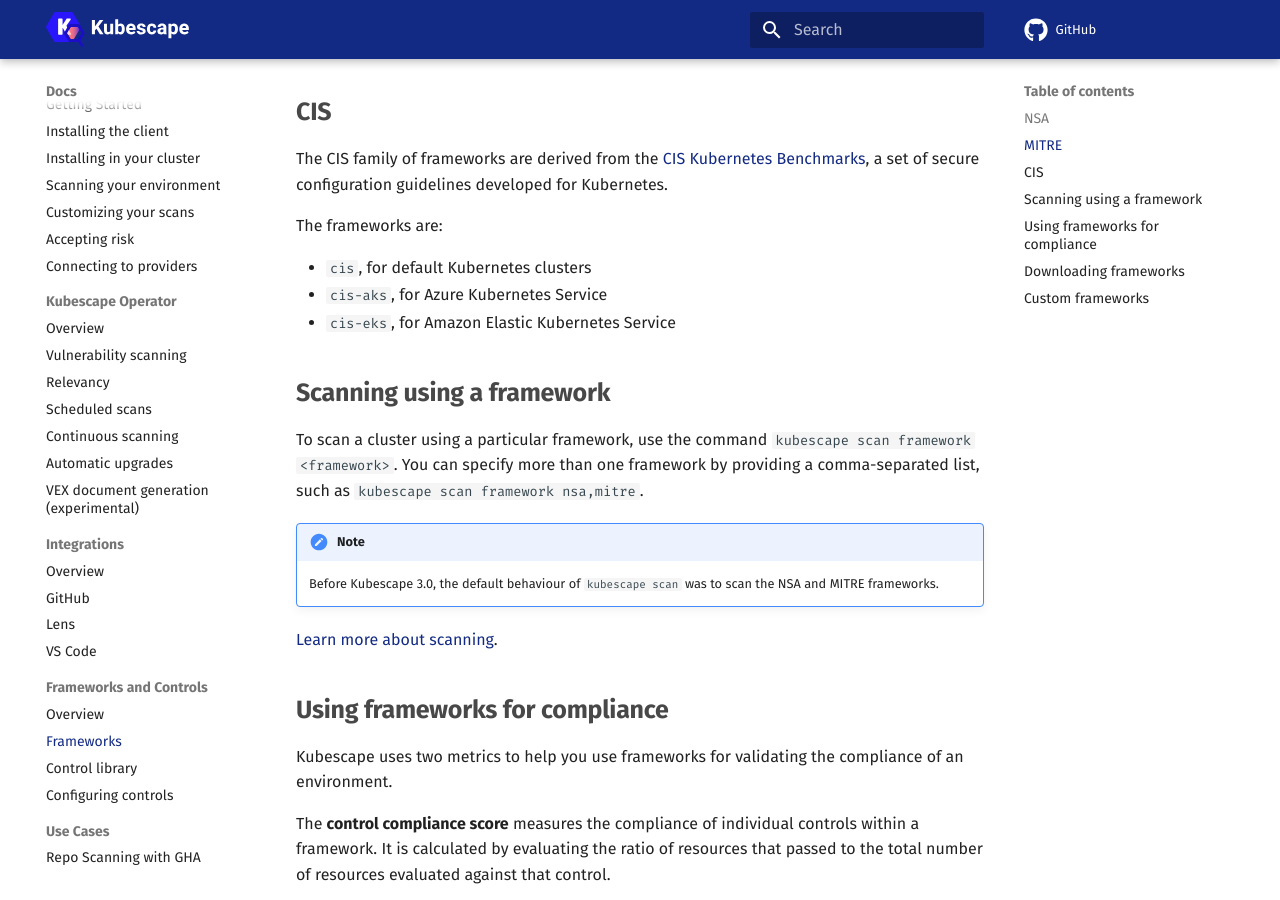
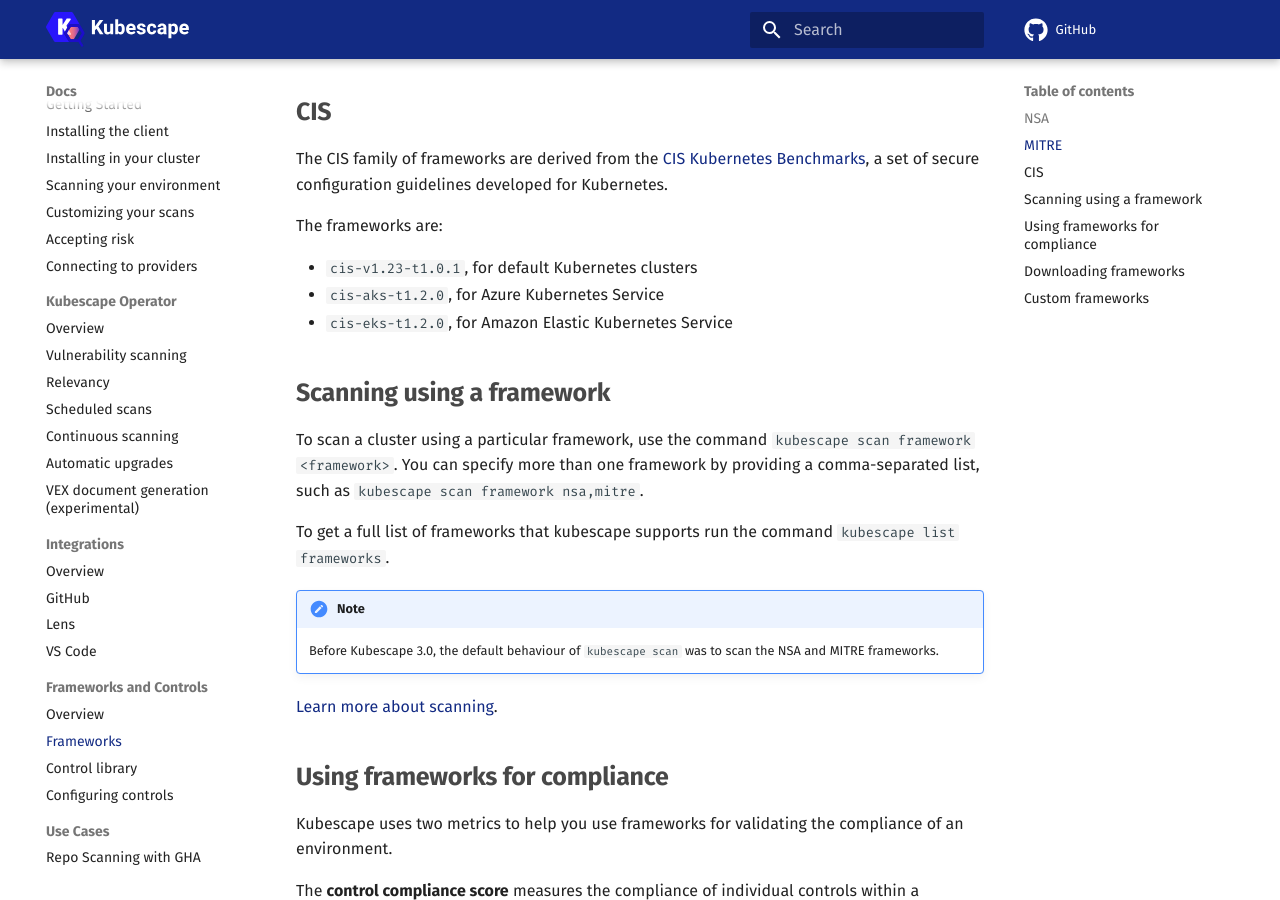
Before and after one commit to kubescape/kubescape.io, an MkDocs documentation site: the page built from docs/docs/frameworks-and-controls/frameworks.md, in a window 1280 px wide and 900 px high, scrolled down 596 px. Built offline with MkDocs 1.6.1 and Material for MkDocs 9.7.7, drawn with Linux system fonts in a browser that asks for light colours; comment, search, counter and statistics services are not loaded.

Commit message:
fix cis fw names, add list fw command
Signed-off-by: Oshrat <oshratn@armosec.io>

```diff
--- a/docs/docs/frameworks-and-controls/frameworks.md
+++ b/docs/docs/frameworks-and-controls/frameworks.md
@@ -16,13 +16,15 @@
 
 The frameworks are:
 
-* `cis`, for default Kubernetes clusters
-* `cis-aks`, for Azure Kubernetes Service
-* `cis-eks`, for Amazon Elastic Kubernetes Service
+* `cis-v1.23-t1.0.1`, for default Kubernetes clusters
+* `cis-aks-t1.2.0`, for Azure Kubernetes Service
+* `cis-eks-t1.2.0`, for Amazon Elastic Kubernetes Service
 
 ## Scanning using a framework
 
 To scan a cluster using a particular framework, use the command `kubescape scan framework <framework>`.  You can specify more than one framework by providing a comma-separated list, such as `kubescape scan framework nsa,mitre`.
+
+To get a full list of frameworks that kubescape supports run the command `kubescape list frameworks`.
 
 !!! note "Note"
     Before Kubescape 3.0, the default behaviour of `kubescape scan` was to scan the NSA and MITRE frameworks.
```
